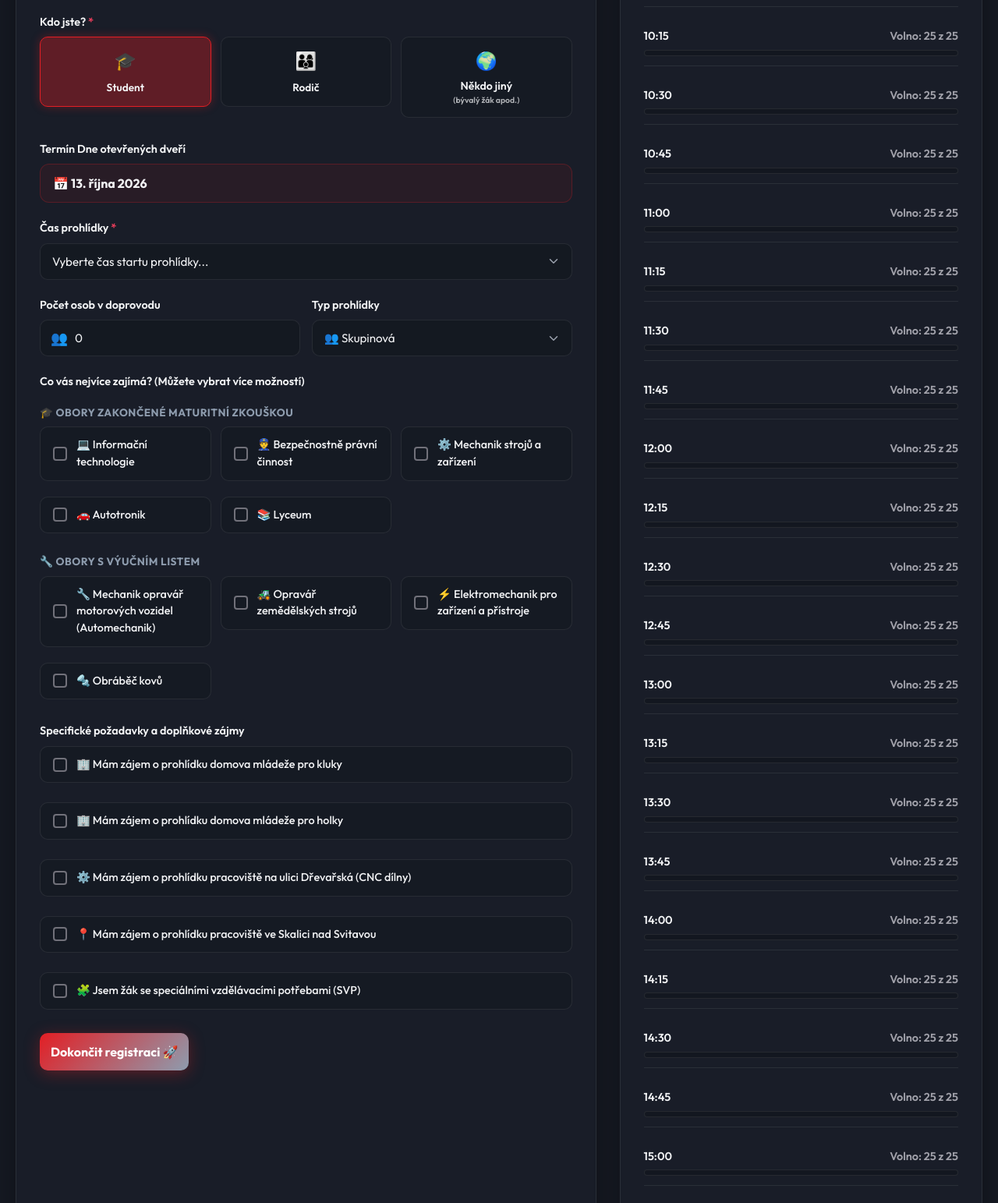
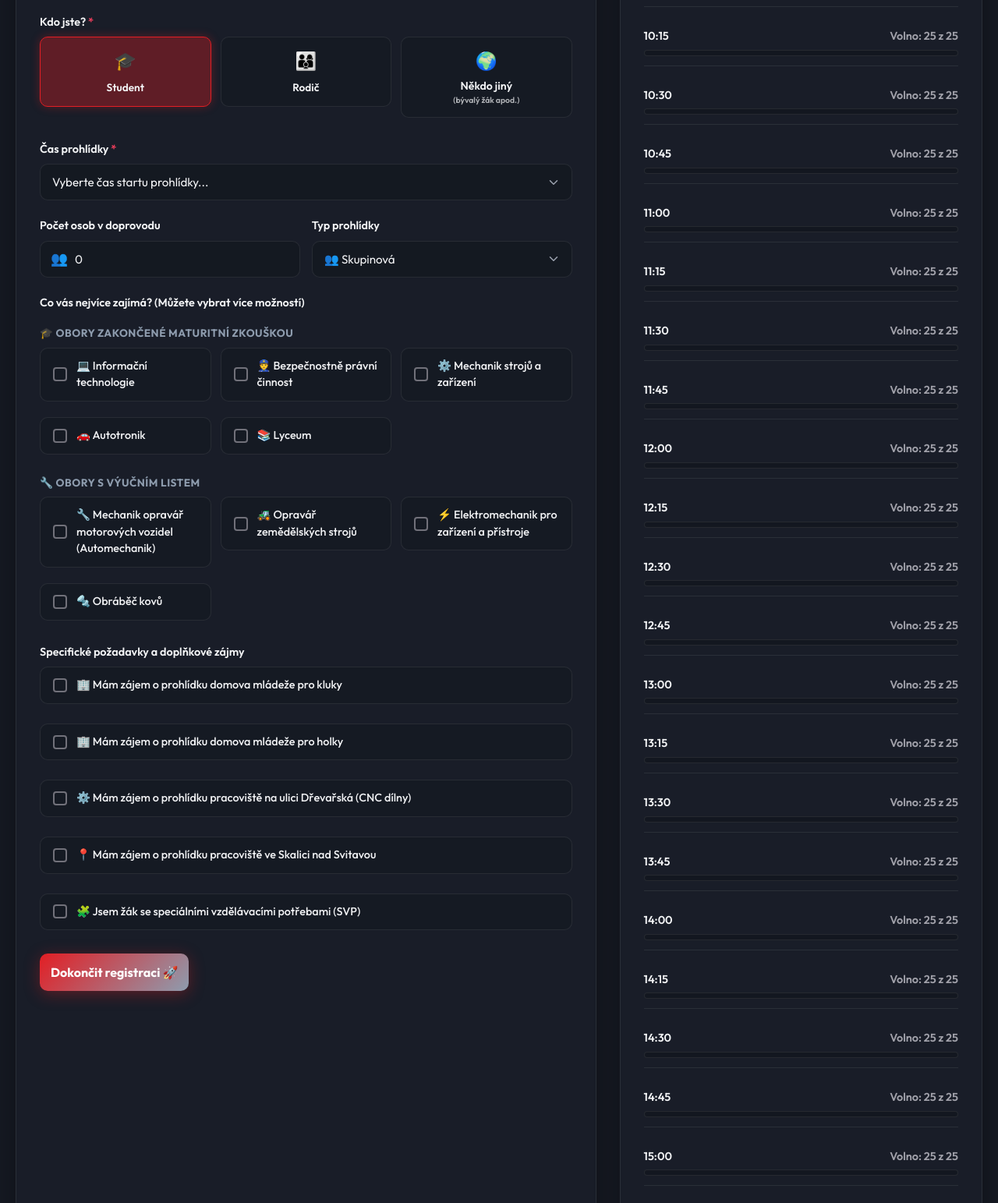
Before and after one commit to janakotlanova86/open-doors-registration, a Flask app: page / in a window 1280 px wide. Shown: the part 1267-2810 px from the top of the page at 78% size. Run offline with Flask 3, Linux system fonts and the light colour scheme; data that the repository does not hold is empty; parts of the project's set-up code (start-up, migrations or seed data) failed here and were passed over.

Commit message:
style: remove redundant static date element from registration form

```diff
--- a/templates/index.html
+++ b/templates/index.html
@@ -214,14 +214,8 @@
                                 </div>
                             </div>
 
-                            <!-- Termín Dne otevřených dveří -->
-                            <div class="form-group">
-                                <label>Termín Dne otevřených dveří</label>
-                                <div class="static-date-field" style="background: rgba(227, 30, 36, 0.08); border: 1px solid rgba(227, 30, 36, 0.25); color: var(--text-primary); padding: 12px 16px; border-radius: 12px; font-weight: 700; display: flex; align-items: center; gap: 8px;">
-                                    📅 13. října 2026
-                                </div>
-                                <input type="hidden" id="form-date" value="13. října 2026">
-                            </div>
+                            <!-- Skrytý pevný termín Dne otevřených dveří odesílaný na backend -->
+                            <input type="hidden" id="form-date" value="13. října 2026">
 
                             <!-- Časový slot -->
                             <div class="form-group">
```
